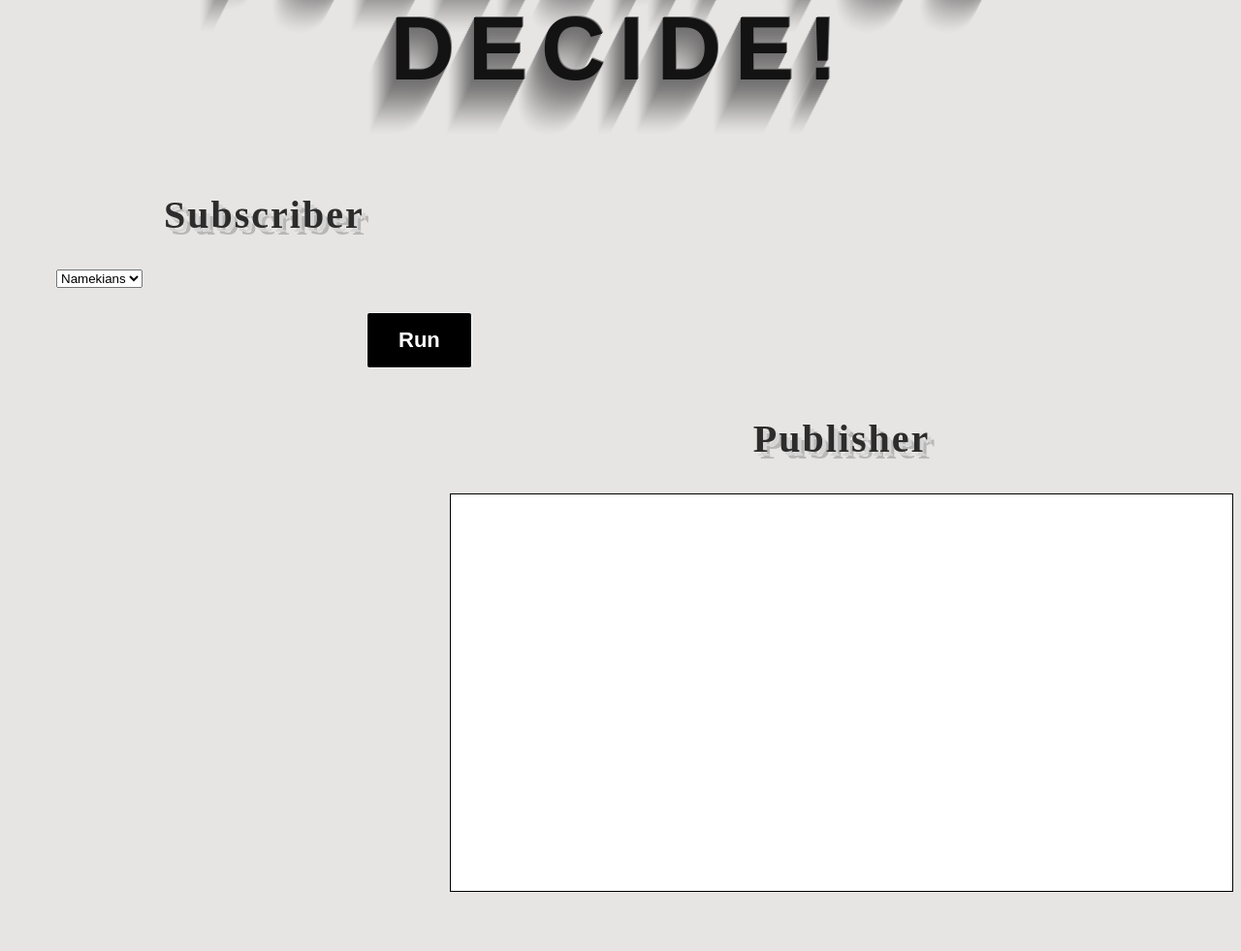
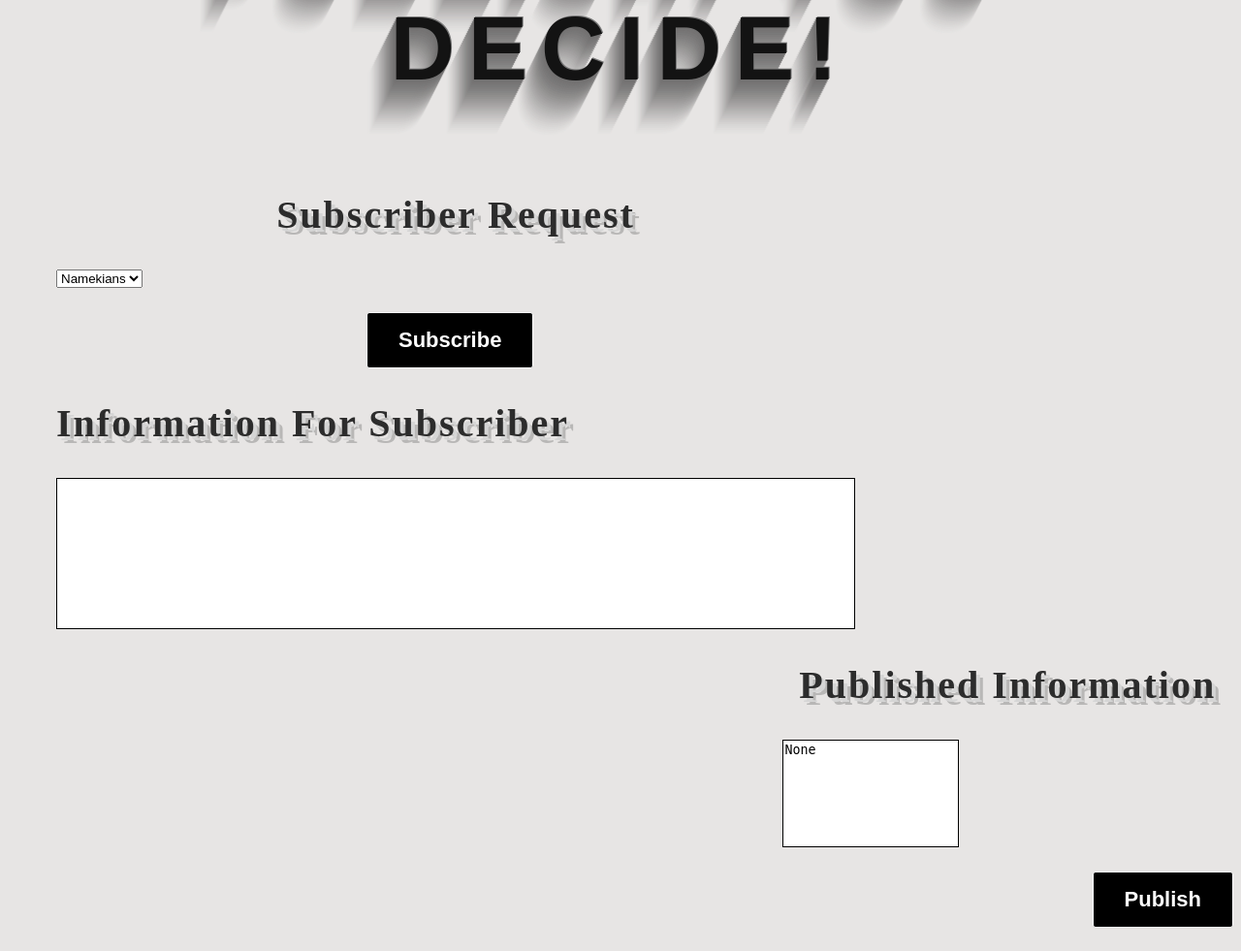
Before and after one commit to jaredpaul/Rub_a_Pub_Sub, a Flask app: page / in a window 1280 px wide. Shown: the part 220-1201 px from the top of the page at 97% size. Before the commit the page ends 1140 px from the top, so only its background shows below. Run offline with Flask 2, Linux system fonts and the light colour scheme.

Commit message:
Restructured code

```diff
--- a/Phase2/main.py
+++ b/Phase2/main.py
@@ -10,11 +10,6 @@
 @app.route('/css/<path:path>')
 def send_css(path):
     return send_from_directory('css', path)
-
-
-@app.route('/')
-def result():
-    return render_template("pubsub.html", data=[{'name':'Earthlings'}, {'name':'Saiyans'}, {'name':'Namekians'}, {'name': 'Villains'}])
 #
 # @app.route('/publish')
 # def result2():
@@ -26,8 +21,10 @@
 def getUserInput():
     # Get user input from front end
     text = request.form.get('fighterz')
-    # dispInput(text)
-    print(text)
+    subscribe(text)
+    return render_template("pubsub.html", output=str(text))
+
+def subscribe(text):
     return render_template("pubsub.html", output=str(text))
 
 
--- a/Phase2/templates/pubsub.html
+++ b/Phase2/templates/pubsub.html
@@ -12,43 +12,30 @@
   <div id="inline-div">
 
 
-
-    <!-- <div class="left-div">
-      <h2 align="center">Input</h2>
-      <div id="myEditor"></div>
-        <script>
-          test();
-        </script>
-      </div>
-  </form> -->
-
-
     <div class="left-div">
-      <h2 align="center">Subscriber</h2>
+      <h2 align="center">Subscriber Request</h2>
       <form method="POST">
-	<select name="fighterz">
+	<select name="fighterz" align="center">
         <option value="Namekians">Namekians</option>
         <option value="Saiyans">Saiyans</option>
         <option value="Earthlings">Earthlinngs</option>
         <option value="Villains">Villains</option>
         </select>
-        <button id="runButton" type=submit align="center">Run</button>
+        <button id="runButton" type=submit align="center">Subscribe</button>
       </form>
+      <h2 align="cener">Information For Subscriber</h2>
+      <textarea name="published info for subscriber" rows="10" cols="100" ></textarea>
     </div>
 
 
-
-
-
     <div class="right-div">
-      <h2 align="center">Publisher</h2>
+      <h2 align="center">Published Information</h2>
+      <form method="POST">
       <label for="ControlTextAreaOutput"></label>
-      <textarea name="output" rows="27" cols="98" >{{output}}</textarea>
+      <textarea name="output" rows="7" cols="20" >{{output}}</textarea>
+      <button id="publishButton" type=submit align="center">Publish</button>
+      </form>
     </div>
-
-    <div style= "clear: both;"></div>
-
-  </div>
 
 </body>
 
```
Also changed, not shown: 2 other files.
